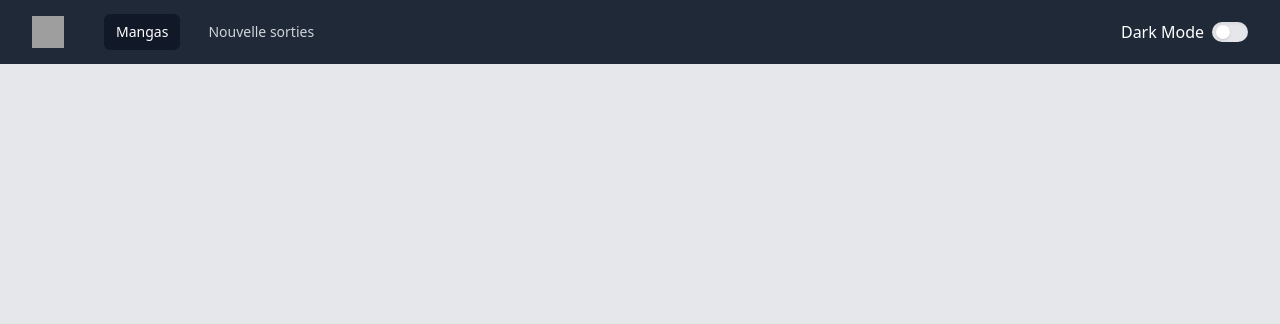
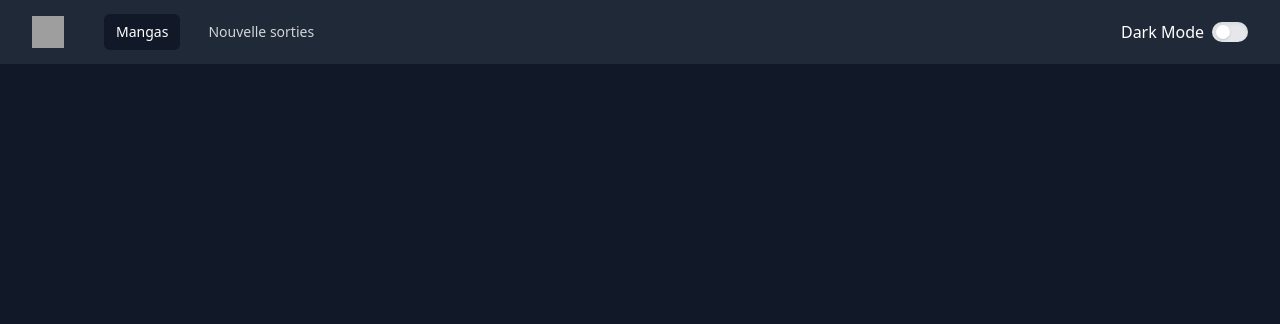
Before and after one commit to Omar7340/FujiApp, a Django app: page / in a window 1280 px wide. Shown: the top 324 px of the page. Run offline with Django 3.2, Linux system fonts and the light colour scheme; data that the repository does not hold is empty; style sheets or scripts are compiled from the project's sources; some libraries are stand-ins or nearby versions; grey boxes are pictures that could not be loaded.

Commit message:
~ darkmode par default

```diff
--- a/theme/templates/base.html
+++ b/theme/templates/base.html
@@ -13,7 +13,7 @@
     {% block style %}{% endblock %}
 </head>
 
-<body class="bg-gray-200 dark:bg-gray-900 font-sans leading-normal tracking-normal">
+<body class="dark:bg-gray-200 bg-gray-900 font-sans leading-normal tracking-normal">
 {% block navbar %}
     <nav class="bg-gray-800">
         <div class="max-w-7xl mx-auto px-4 sm:px-6 lg:px-8">
--- a/theme/templates/reader.html
+++ b/theme/templates/reader.html
@@ -3,7 +3,7 @@
 {% block content %}
 <div class="flex flex-wrap flex-col -mx-2 my-2 overflow-hidden md:-mx-1 lg:-mx-1 xl:-mx-2">
 
-    <div class="flex justify-center my-1.5 dark:text-gray-200">
+    <div class="flex justify-center my-1.5 text-gray-200 dark:text-black">
         <a href="{% url 'babel:detail' chapter.manga_id %}" class="pt-1 pr-4 text-xl">{{chapter.manga_name}}</a>
         <select class="rounded bg-gray-800 text-gray-200 px-2 py-2" autocomplete="off" onchange="document.location.href=this.value">
             {% for i in chapter.index %}
```
